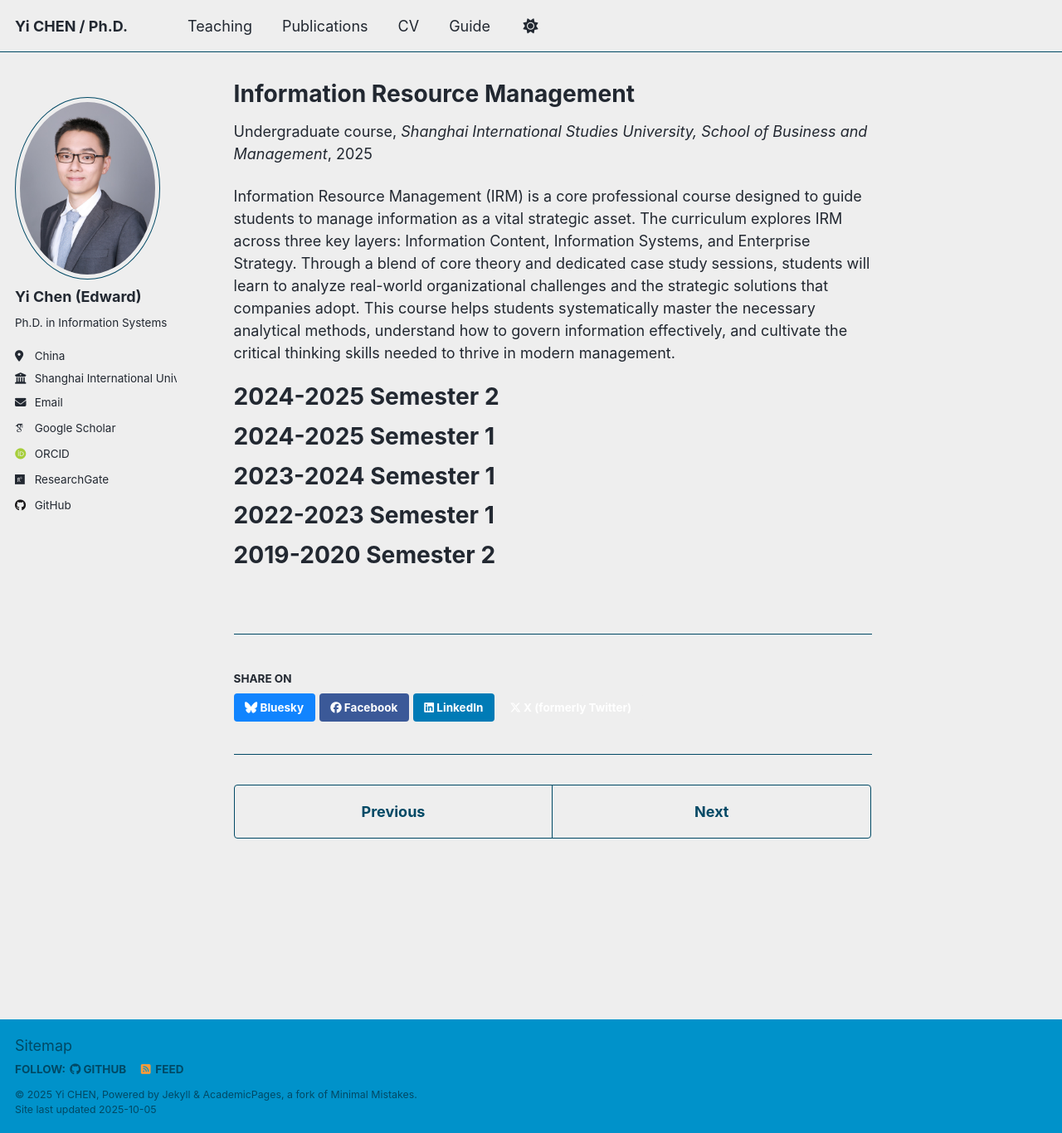
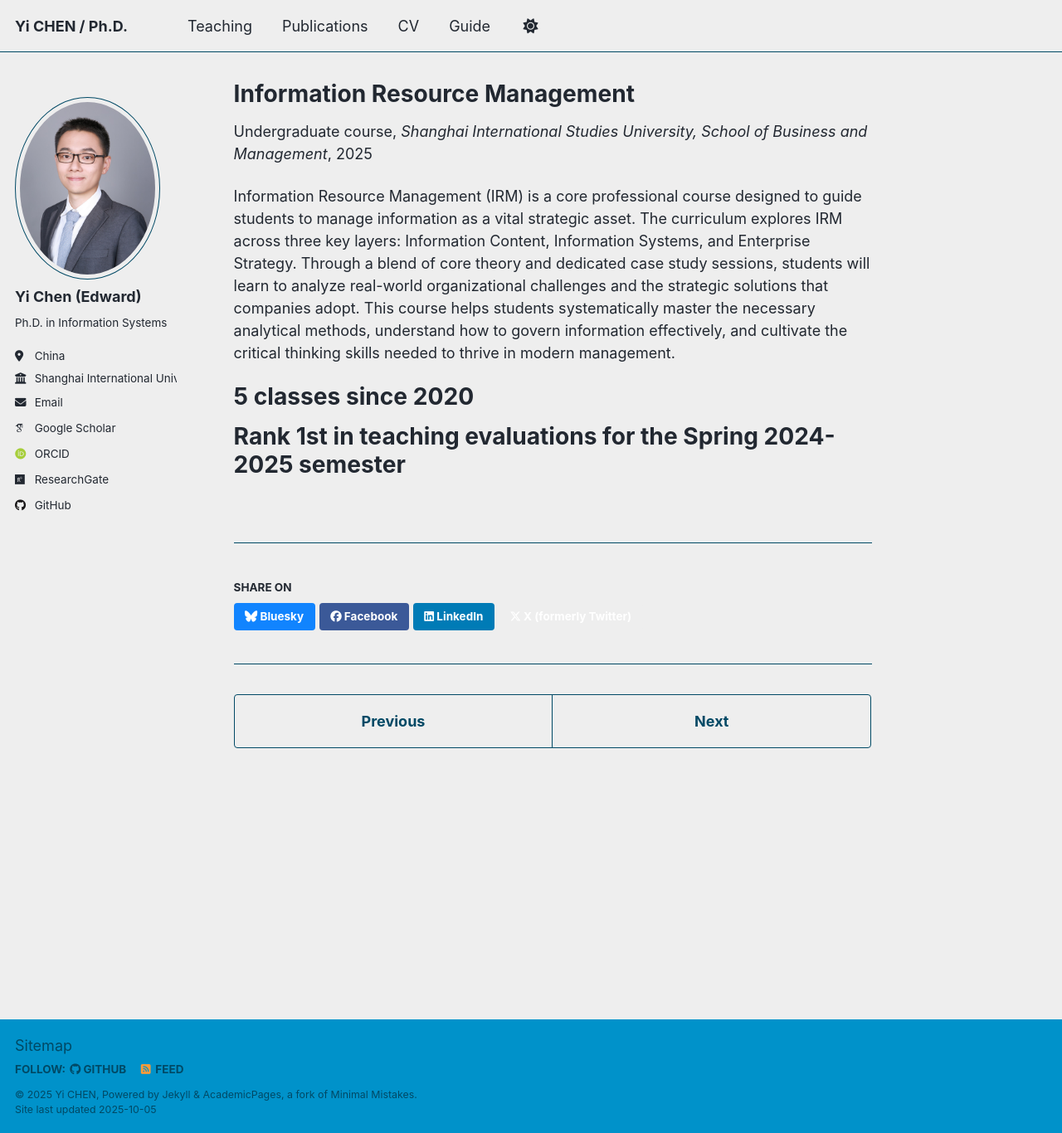
Before and after one commit to chenyi-edward/chenyi-edward.github.io, a Jekyll site: the page built from _teaching/IRM.md, in a window 1280 px wide and 1366 px high. Shown: the whole window at 83% size. Built offline with Jekyll 4.4.1, drawn with Linux system fonts in a browser that asks for light colours; some web fonts are replaced; a script that is not in the unit is left out.

Commit message:
Update IRM.md

```diff
--- a/_teaching/IRM.md
+++ b/_teaching/IRM.md
@@ -10,17 +10,8 @@ location: "Shanghai, China"
 
 Information Resource Management (IRM) is a core professional course designed to guide students to manage information as a vital strategic asset. The curriculum explores IRM across three key layers: Information Content, Information Systems, and Enterprise Strategy. Through a blend of core theory and dedicated case study sessions, students will learn to analyze real-world organizational challenges and the strategic solutions that companies adopt. This course helps students systematically master the necessary analytical methods, understand how to govern information effectively, and cultivate the critical thinking skills needed to thrive in modern management.
 
-2024-2025 Semester 2
+5 classes since 2020
 ======
 
-2024-2025 Semester 1
+Rank 1st in teaching evaluations for the Spring 2024-2025 semester
 ======
-
-2023-2024 Semester 1
-======
-
-2022-2023 Semester 1
-======
-
-2019-2020 Semester 2
-======
```
